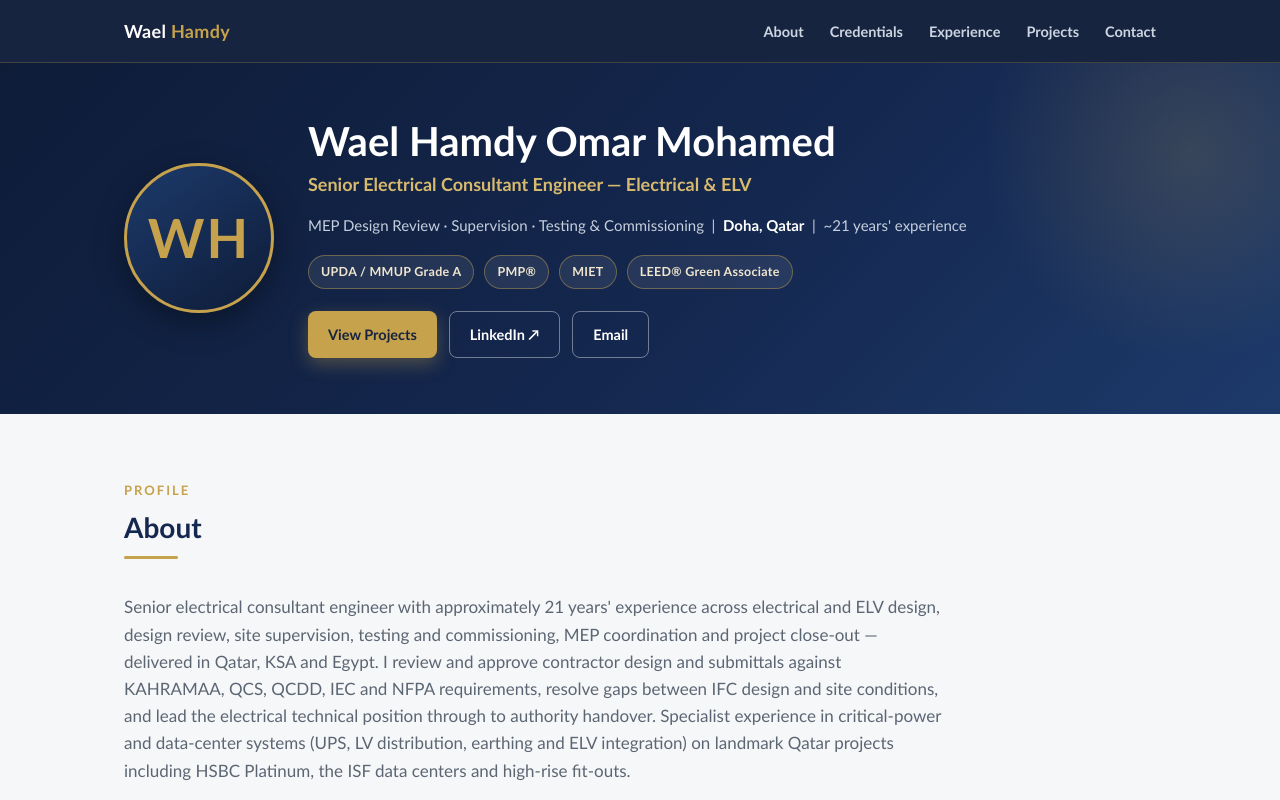
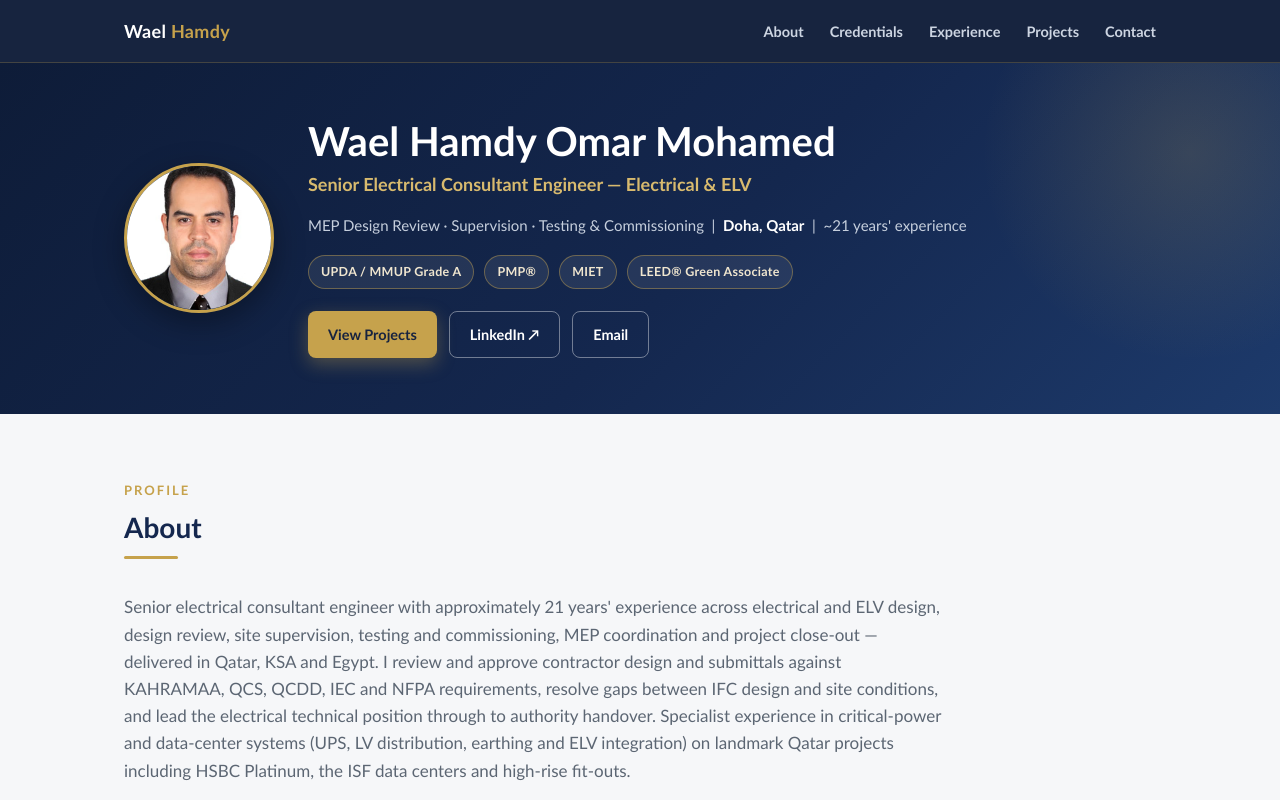
Before and after one commit to waelh8/portfolio, a plain HTML site: page index.html in a window 1280 px wide. Shown: the top 800 px of the page. Drawn offline with Linux system fonts and the light colour scheme.

Commit message:
Add files via upload

```diff
--- a/index.html
+++ b/index.html
@@ -36,6 +36,7 @@
   .hero::after{content:"";position:absolute;right:-120px;top:-120px;width:420px;height:420px;border-radius:50%;background:radial-gradient(circle,rgba(198,162,76,.18),transparent 70%)}
   .hero .wrap{display:grid;grid-template-columns:150px 1fr;gap:34px;align-items:center;padding:56px 24px}
   .avatar{width:150px;height:150px;border-radius:50%;background:linear-gradient(145deg,#1d3a6b,#0e1c38);border:3px solid var(--gold);display:flex;align-items:center;justify-content:center;font-size:54px;font-weight:700;color:var(--gold);letter-spacing:2px;box-shadow:0 10px 30px rgba(0,0,0,.35)}
+  img.avatar{object-fit:cover;object-position:center 28%}
   .hero h1{font-size:40px;line-height:1.12;font-weight:700;margin-bottom:6px}
   .hero .role{color:var(--gold-2);font-size:18px;font-weight:600;margin-bottom:14px}
   .hero .meta{color:#c6cfdd;font-size:15px;margin-bottom:18px}
@@ -137,8 +138,8 @@
 <!-- HERO -->
 <div class="hero" id="top">
   <div class="wrap">
-    <!-- To use a photo, replace this .avatar div with: <img src="wael.jpg" class="avatar" alt="Wael Hamdy"> -->
-    <div class="avatar">WH</div>
+    <img src="wael.jpg" class="avatar" alt="Wael Hamdy Omar Mohamed">
+
     <div>
       <h1>Wael Hamdy Omar Mohamed</h1>
       <div class="role">Senior Electrical Consultant Engineer — Electrical &amp; ELV</div>
```
Also changed, not shown: wael.jpg (added).
